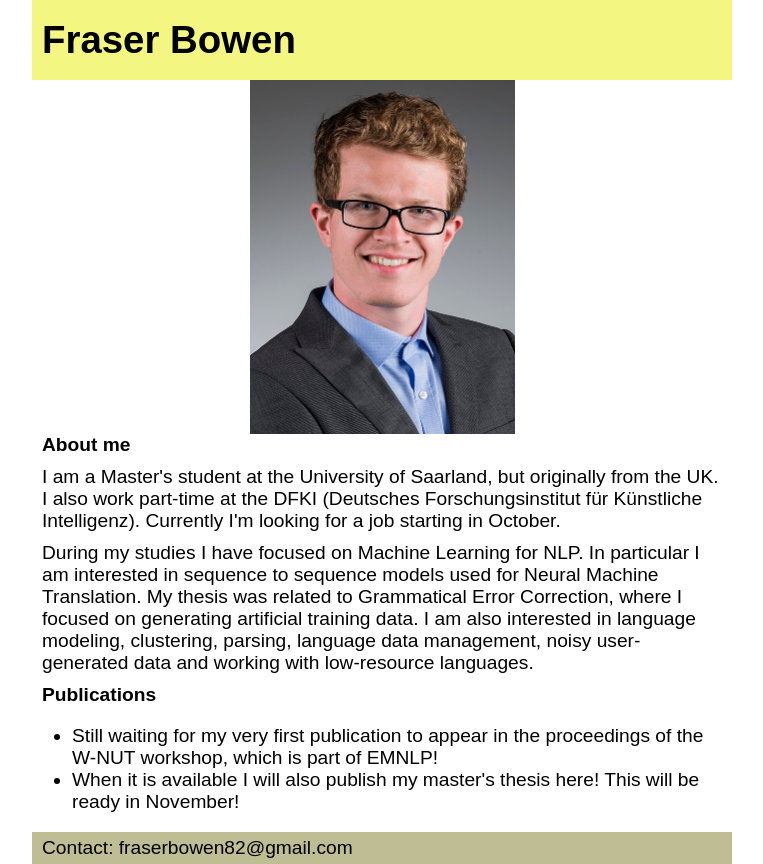
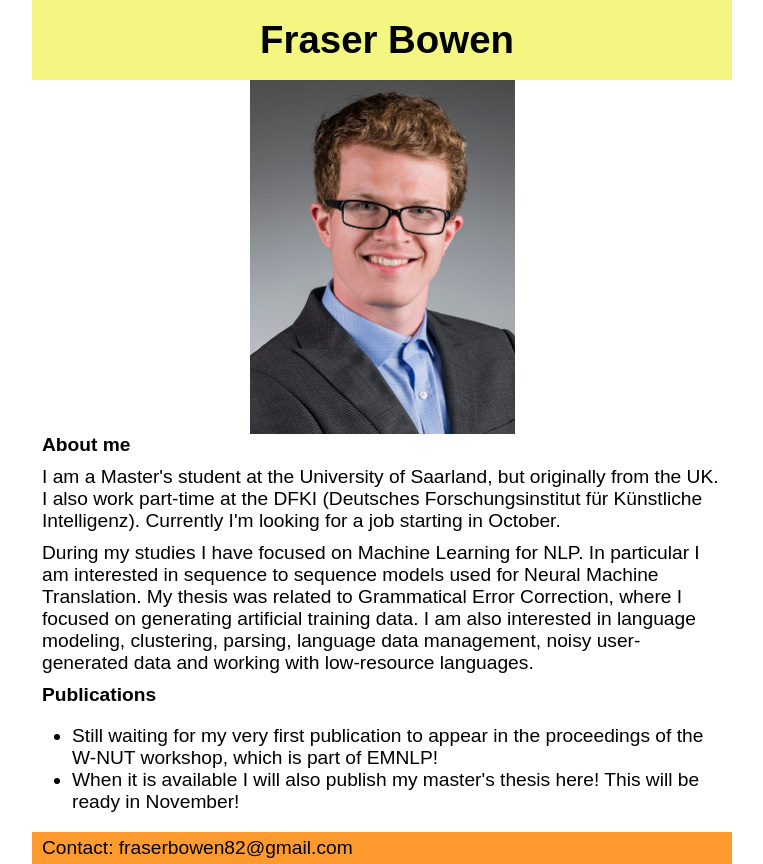
Before and after one commit to fraserisverycool/fraserisverycool.github.io, a plain HTML site: page index.html in a window 1280 px wide. Shown: the whole page, without its empty margins (258-1021 px from the left). Drawn offline with Linux system fonts and the light colour scheme.

Commit message:
different template

```diff
--- a/styles.css
+++ b/styles.css
@@ -3,14 +3,14 @@ body{font: 120% arial,sans-serif;text-align:center}
 p{margin:0 10px 10px}
 a{padding:5px; text-decoration:none; color:#000000;}
 div#header{background-color:#F3F781;}
-div#header h1{height:80px;line-height:80px;margin:0;padding-left:10px;}
+div#header h1{height:80px;line-height:80px;margin:0;padding-left:10px;text-align: center}
 div#container{text-align:left}
 div#content p{line-height:1.4}
 div#navigation{background:#F6F0E0;}
 div#navigation ul{margin:15px 0; padding:0; list-style-type:none;}
 div#navigation li{margin-bottom:5px;}
 div#extra{background:#CCC8B3;}
-div#footer{background:#BFBD93;}
+div#footer{background:#FE9A2E;}
 div#footer p{margin:0;padding:5px 10px}
 div#container{width:700px;margin:0 auto}
 div#wrapper{float:left;width:100%}
```
